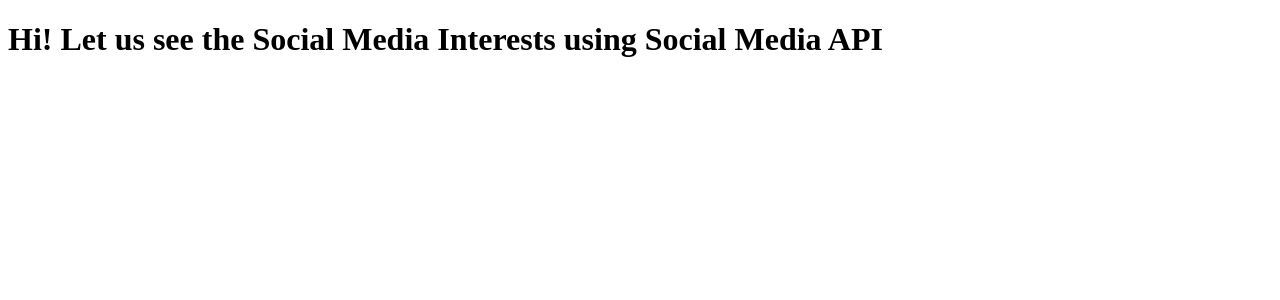
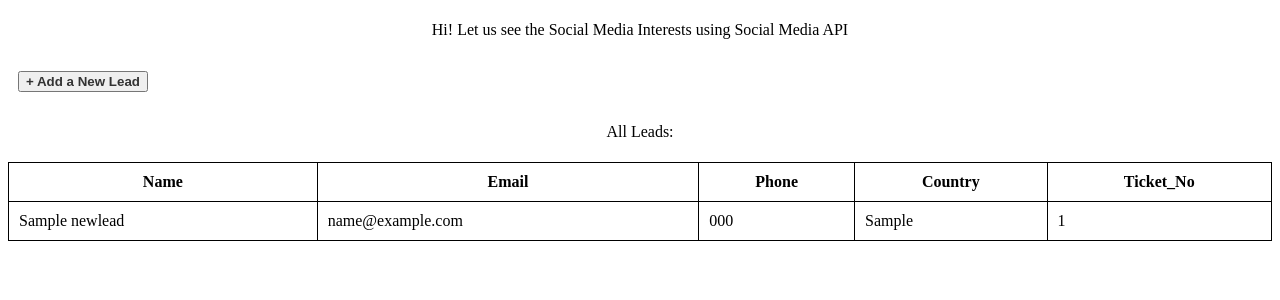
Before and after one commit to paulaji/django-socialinterests, a Django app: page / in a window 1280 px wide. Shown: the top 300 px of the page. Run offline with Django 4.2, Linux system fonts and the light colour scheme; tables that the repository leaves empty hold one stand-in row (values such as "Sample post").

Commit message:
now everything in home

```diff
--- a/socialinterest/website/models.py
+++ b/socialinterest/website/models.py
@@ -1,4 +1,10 @@
 from django.db import models
+import random
+
+# logic to create 5 digit ticket number
+# Function to generate a random Ticket number with a minimum of 5 digits
+def generate_ticket_number():
+    return random.randint(10000, 99999)  # Adjust the range as needed
 
 # Create your models here.
 # New Lead model
@@ -7,7 +13,7 @@ class NewLead(models.Model):
     email = models.CharField(max_length=30)
     phone = models.CharField(max_length=30)
     country = models.CharField(max_length=30)
-    ticketno = models.AutoField(primary_key=True)
+    ticketno = models.AutoField(primary_key=True, default=generate_ticket_number)
 
     # there is a special method in python (used below) in which the whole model or object can be represented as a string
     # in this case, it is defined such that it returns a string to represent the customer object we created
--- a/socialinterest/website/templates/add_newlead.html
+++ b/socialinterest/website/templates/add_newlead.html
@@ -11,14 +11,14 @@
   <h4
     style="
       font-weight: 500;
-      color: #333;
+      color: #000000;
       text-align: center;
       margin-bottom: 20px;
       font-family: Arial, Helvetica, sans-serif;
       font-size: 1.5em;
     "
   >
-    Add a New Lead
+    Add a <strong>New Lead</strong>
   </h4>
   <hr />
   <br />
--- a/socialinterest/website/templates/home.html
+++ b/socialinterest/website/templates/home.html
@@ -6,6 +6,63 @@
     <title>Django Social Media Interests</title>
   </head>
   <body>
-    <h1>Hi! Let us see the Social Media Interests using Social Media API</h1>
+    <h4 style="font-weight: 500; text-align: center">
+      Hi! Let us see the Social Media Interests using Social Media API
+    </h4>
+    <button style="margin: 10px">
+      <a
+        href="{% url 'newlead' %}"
+        style="text-decoration: none; color: #333; font-weight: bold"
+        >+ Add a New Lead</a
+      >
+    </button>
+    <br />
+    <h4 style="font-weight: 500; text-align: center">All Leads:</h4>
+    <table style="width: 100%; border-collapse: collapse">
+      <thead>
+        <tr>
+          <th style="font-weight: 700; padding: 10px; border: 1px solid #000">
+            Name
+          </th>
+          <th style="font-weight: 700; padding: 10px; border: 1px solid #000">
+            Email
+          </th>
+          <th style="font-weight: 700; padding: 10px; border: 1px solid #000">
+            Phone
+          </th>
+          <th style="font-weight: 700; padding: 10px; border: 1px solid #000">
+            Country
+          </th>
+          <th style="font-weight: 700; padding: 10px; border: 1px solid #000">
+            Ticket_No
+          </th>
+        </tr>
+      </thead>
+      <tbody>
+        <!-- Add your table body content here -->
+        <!-- first, check if there are new leads -->
+        {% if newleads %}
+        <!-- then, loop through each customer object/record -->
+        {% for newlead in newleads %}
+        <tr>
+          <td style="padding: 10px; border: 1px solid #000">
+            {{ newlead.name }}
+          </td>
+          <td style="padding: 10px; border: 1px solid #000">
+            {{ newlead.email }}
+          </td>
+          <td style="padding: 10px; border: 1px solid #000">
+            {{ newlead.phone }}
+          </td>
+          <td style="padding: 10px; border: 1px solid #000">
+            {{ newlead.country }}
+          </td>
+          <td style="padding: 10px; border: 1px solid #000">
+            {{ newlead.ticketno }}
+          </td>
+        </tr>
+        {% endfor %} {% endif %}
+      </tbody>
+    </table>
   </body>
 </html>
--- a/socialinterest/website/views.py
+++ b/socialinterest/website/views.py
@@ -6,7 +6,9 @@ from django.contrib import messages
 
 # Create your views here.
 def home(request):
-    return render(request, 'home.html')
+    # Retrieve all new lead records
+    newleads = NewLead.objects.all()
+    return render(request, 'home.html', {'newleads': newleads})
 
 # to add new leads
 def add_newlead(request):
```
